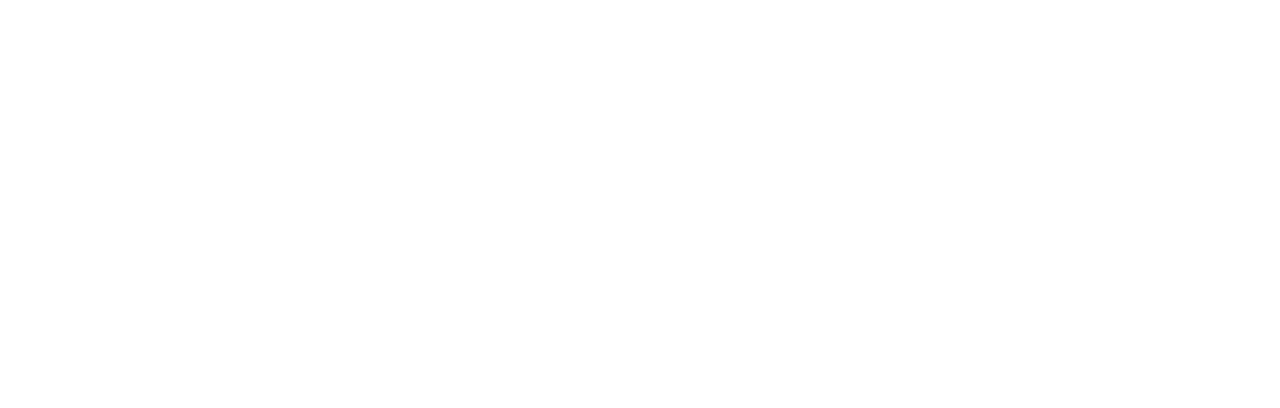
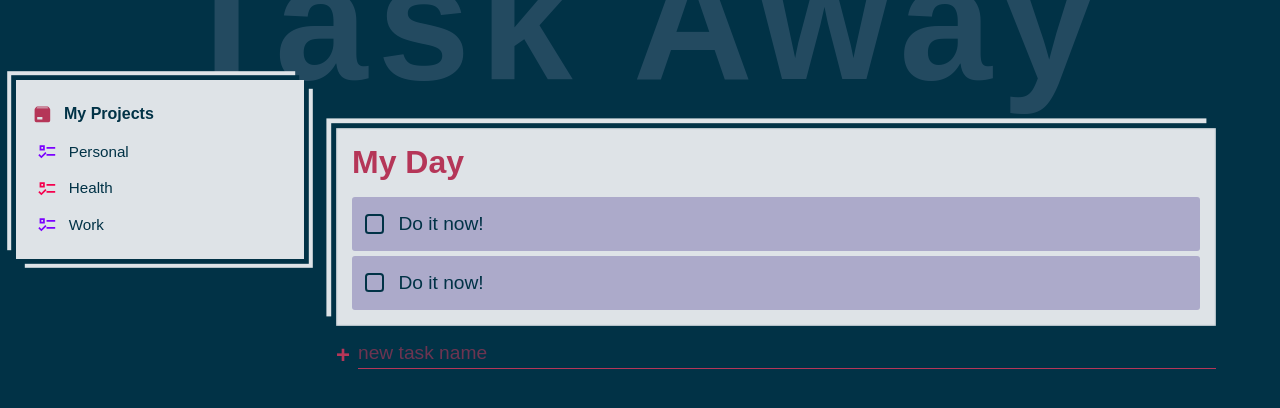
Before and after one commit to JosephDuvvani/my-todo-list, a website built with webpack: page src/template.html in a window 1280 px wide. Built offline with nearby package versions, Linux system fonts and the light colour scheme.

Commit message:
Create UI using html and css

```diff
--- a/src/index.js
+++ b/src/index.js
@@ -0,0 +1 @@
+import './style.css';
--- /dev/null
+++ b/src/style.css
@@ -0,0 +1,296 @@
+:root {
+    --clr-primary: hsl(198, 97%, 14%);
+    --clr-secondary: hsl(207, 16%, 89%);
+    --clr-accent-alpha: hsl(344, 54%, 46%);
+    --clr-accent-beta: hsl(244, 23%, 73%);
+
+    --clr-icon: var(--clr-accent-alpha);
+
+    --clr-bg: var(--clr-primary);
+    --clr-body: var(--clr-primary);
+    --clr-heading: var(--clr-accent-beta);
+}
+
+*,
+*::before,
+*::after {
+    margin: 0;
+    padding: 0;
+    font: inherit;
+    box-sizing: border-box;
+}
+
+ul, ol {
+    list-style: none;
+}
+
+body {
+    display: grid;
+    grid-template-columns: max-content 1fr;
+    font-family: sans-serif;
+    background-color: var(--clr-bg);
+    color: var(--clr-body);
+    min-height: 100svh;
+    padding: 5rem 1rem;
+    gap: 2rem;
+}
+
+h1.bg-text {
+    position: absolute;
+    top: -20px;
+    font-size: clamp(20px, 13vw, 200px);
+    font-weight: 900;
+    white-space: nowrap;
+    justify-self: center;
+    line-height: .5;
+    letter-spacing: 10px;
+    color: var(--clr-heading);
+    opacity: .2;
+    z-index: -1;
+    margin: 0 1rem;
+}
+
+.sidebar-icon {
+    width: 1.3rem;
+    height: 1.3rem;
+    fill: var(--icon, currentColor);
+}
+
+.groups {
+    display: grid;
+    gap: 1rem;
+    width: 18rem;
+    padding: 1rem 0 0;
+    background-color: var(--clr-secondary);
+    box-shadow: .3rem .3rem var(--clr-primary),
+                .55rem .55rem var(--clr-secondary),
+                -.3rem -.3rem var(--clr-primary),
+                -.55rem -.55rem var(--clr-secondary);
+}
+
+.group {
+    margin-bottom: 1rem;
+}
+
+.group .head {
+    --icon: var(--clr-accent-alpha);
+
+    display: grid;
+    grid-template-columns: 2rem 1fr min-content;
+    align-items: center;
+    cursor: context-menu;
+    color: var(--clr-primary);
+    padding: .5rem 1rem;
+}
+
+.group .head:hover {
+    background-color: hsl(195, 57%, 50%, 0.4);
+}
+
+.group-name {
+    font-weight: 600;
+}
+
+.projects-nav {
+    font-size: .95rem;
+}
+
+.projects-nav li {
+    --bg-clr: hsl(341, 100%, 48%, 0.4);
+
+    margin: 0 .6rem;
+    padding: .5rem .7rem;
+    display: grid;
+    grid-template-columns: 2rem 1fr;
+    align-items: center;
+}
+
+.projects-nav li:nth-child(2n + 1) {
+    --bg-clr: hsl(269, 100%, 50%, 0.4);
+}
+
+.projects-nav li .sidebar-icon {
+    --icon: hsl(341, 100%, 48%);
+}
+
+.projects-nav li:nth-child(2n + 1) .sidebar-icon {
+    --icon: hsl(269, 100%, 50%);
+}
+
+.projects-nav li:hover {
+    background-color: var(--bg-clr);
+}
+
+.projects-nav li:nth-child(2n + 1):hover {
+    background-color: var(--bg-clr);
+}
+
+.active {
+    background-color: var(--bg-clr);
+}
+
+.content {
+    padding: 3rem 0;
+    margin-right: 3rem;
+    gap: 1rem;
+}
+
+.current-list {
+    padding: 1rem;
+    background-color: var(--clr-secondary);
+    box-shadow: inset 0 0 .1rem var(--clr-primary),
+                -.3rem -.3rem var(--clr-primary),
+                -.6rem -.6rem var(--clr-secondary);
+}
+
+.current-list .head {
+    font-size: 2rem;
+    font-weight: 900;
+    margin-bottom: 1rem;
+    color: var(--clr-accent-alpha);
+}
+
+.task-list {
+    display: grid;
+    gap: .3rem;
+}
+
+.priority-1 {
+    --priority: hsl(15, 92%, 49%, 0.7);
+}
+.priority-2 {
+    --priority: hsl(281, 73%, 81%, 0.7);
+}
+.priority-3 {
+    --priority: hsl(91, 73%, 81%, 0.7);
+}
+.priority-4 {
+    --priority: hsl(185, 65%, 60%, 0.7);
+}
+.priority-5 {
+    --priority: hsl(197, 95%, 84%, 0.7);
+}
+
+.task {
+    border-radius: 3px;
+    background-color: var(--priority, hsl(244, 23%, 73%));
+    font-size: 1.2rem;
+}
+
+[type="checkbox"] {
+    opacity: 0;
+    position: absolute;
+}
+
+.task label {
+    display: flex;
+    align-items: center;
+    padding: 1rem .8rem;
+    cursor: pointer;
+}
+
+label .task-name {
+    display: inline-flex;
+    position: relative;
+}
+
+.custom-checkbox {
+    --size: 1em;
+    width: var(--size);
+    height: var(--size);
+    margin-right: .75em;
+    border: 2px solid currentColor;
+    border-radius: 20%;
+    display: inline-block;
+    transition: transform 150ms ease-in;
+}
+
+.task:hover .custom-checkbox {
+    transform: scale(.9);
+    color: var(--clr-accent-alpha);
+}
+
+[type="checkbox"]:focus + label .custom-checkbox {
+    transform: translateX(0.2em);
+    color: var(--clr-accent-alpha);
+}
+
+[type="checkbox"]:checked + label .custom-checkbox {
+    background-color: var(--clr-accent-alpha);
+    border-color: var(--clr-accent-alpha);
+    box-shadow: inset  0 0 0 2px hsl(0, 0%, 100%);
+}
+
+[type="checkbox"]:checked + label {
+    opacity: 0.5;
+}
+
+.task label .task-name::after {
+    content: '';
+    position: absolute;
+    left: 0;
+    right: 0;
+    top: 50%;
+    height: 2px;
+    background-color: currentColor;
+    transform: scale(0);
+    transform-origin: right;
+    transition: transform 200ms ease-in-out;
+}
+
+[type="checkbox"]:checked + label .task-name::after {
+    transform: scale(1);
+    transform-origin: left;
+}
+
+form.new-task {
+    display: flex;
+    margin-top: 1rem;
+}
+
+#add-task{
+    width: 100%;
+    border: 0;
+    background: none;
+    outline: none;
+    font-size: 1.2rem;
+    padding: 0 0 .2em;
+    color: var(--clr-accent-alpha);
+    border-bottom: 1px solid currentColor;
+    transition: border-bottom 150ms ease-in;
+    order: 2;
+}
+
+#add-task::placeholder {
+    color: inherit;
+    opacity: 0.6;
+}
+
+#add-task:focus::placeholder {
+    opacity: 0.1;
+}
+
+#add-task:focus {
+    border-bottom: 2px solid var(--clr-accent-alpha);
+}
+
+.new-task-btn {
+    border: 0;
+    background: none;
+    outline: none;
+    font-size: 1.5rem;
+    font-weight: 900;
+    margin-right: .5rem;
+    color: var(--clr-accent-alpha);
+    cursor: pointer;
+    transition: opacity 200ms ease-in, transform 150ms ease-in;
+    line-height: 0;
+}
+
+.new-task-btn:hover {
+    opacity: .6;
+}
+
+.new-task-btn:focus  {
+    transform: scale(1.2);
+}
--- a/src/template.html
+++ b/src/template.html
@@ -5,5 +5,96 @@
     <meta name="viewport" content="width=device-width, initial-scale=1.0" />
     <title>Template</title>
   </head>
-  <body></body>
+  <body>
+    <h1 class="bg-text">Task Away</h1>
+    <div class="sidebar">
+      <ul class="groups">
+        <li class="my-projects group">
+          <div class="head">
+            <div class="sidebar-icon">
+              <svg xmlns="http://www.w3.org/2000/svg" viewBox="0 0 24 24">
+                <title>package</title>
+                <path
+                  d="M5.12,5H18.87L17.93,4H5.93L5.12,5M20.54,5.23C20.83,5.57 21,6 21,6.5V19A2,2 0 0,1 19,21H5A2,2 0 0,1 3,19V6.5C3,6 3.17,5.57 3.46,5.23L4.84,3.55C5.12,3.21 5.53,3 6,3H18C18.47,3 18.88,3.21 19.15,3.55L20.54,5.23M6,18H12V15H6V18Z"
+                />
+              </svg>
+            </div>
+            <div class="group-name">My Projects</div>
+          </div>
+
+          <ul class="projects-nav">
+            <li>
+              <div class="sidebar-icon">
+                <svg xmlns="http://www.w3.org/2000/svg" viewBox="0 0 24 24">
+                  <title>format-list-checks</title>
+                  <path
+                    d="M3,5H9V11H3V5M5,7V9H7V7H5M11,7H21V9H11V7M11,15H21V17H11V15M5,20L1.5,16.5L2.91,15.09L5,17.17L9.59,12.59L11,14L5,20Z"
+                  />
+                </svg>
+              </div>
+              <div id="personal" class="project-name">Personal</div>
+            </li>
+            <li>
+              <div class="sidebar-icon">
+                <svg xmlns="http://www.w3.org/2000/svg" viewBox="0 0 24 24">
+                  <title>format-list-checks</title>
+                  <path
+                    d="M3,5H9V11H3V5M5,7V9H7V7H5M11,7H21V9H11V7M11,15H21V17H11V15M5,20L1.5,16.5L2.91,15.09L5,17.17L9.59,12.59L11,14L5,20Z"
+                  />
+                </svg>
+              </div>
+              <div id="health" class="project-name">Health</div>
+            </li>
+            <li>
+              <div class="sidebar-icon">
+                <svg xmlns="http://www.w3.org/2000/svg" viewBox="0 0 24 24">
+                  <title>format-list-checks</title>
+                  <path
+                    d="M3,5H9V11H3V5M5,7V9H7V7H5M11,7H21V9H11V7M11,15H21V17H11V15M5,20L1.5,16.5L2.91,15.09L5,17.17L9.59,12.59L11,14L5,20Z"
+                  />
+                </svg>
+              </div>
+              <div id="work" class="project-name">Work</div>
+            </li>
+          </ul>
+        </li>
+      </ul>
+    </div>
+
+    <div class="content">
+      <div class="current-list">
+        <div class="head">
+          <div class="title">My Day</div>
+        </div>
+
+        <div class="task-list">
+          <div class="task">
+            <input type="checkbox" id="task-1" />
+            <label for="task-1">
+              <span class="custom-checkbox"></span>
+              <span class="task-name">Do it now!</span>
+            </label>
+          </div>
+          <div class="task">
+            <input type="checkbox" id="task-2" />
+            <label for="task-2">
+              <span class="custom-checkbox"></span>
+              <span class="task-name">Do it now!</span>
+            </label>
+          </div>
+        </div>
+      </div>
+
+      <form action="" class="new-task">
+        <input
+          type="text"
+          id="add-task"
+          aria-label="add task"
+          placeholder="new task name"
+          autocomplete="off"
+        />
+        <button class="new-task-btn" aria-label="add task button">+</button>
+      </form>
+    </div>
+  </body>
 </html>
```
Also changed, not shown: 1 other file.
